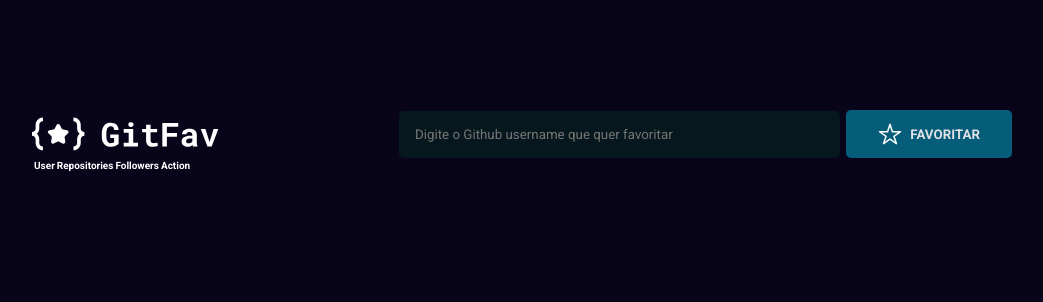
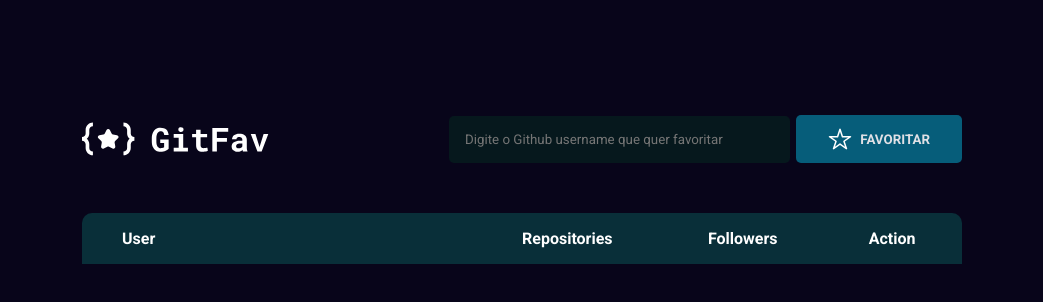
Before and after one commit to matheussegre/gitfav, a plain HTML site: page index.html in a window 1280 px wide. Shown: the whole page, without its empty margins (118-1161 px from the left). Drawn offline with Linux system fonts and the light colour scheme.

Commit message:
Created table header

```diff
--- a/index.html
+++ b/index.html
@@ -21,7 +21,9 @@
         <label class="sr-only" for="input-search">Digite o Github username que quer favoritar</label>
         <input id="input-search" type="text" placeholder="Digite o Github username que quer favoritar">
         <button>
-            <img src="./src/assets/star.svg" alt="">
+          <svg width="24" height="24" viewBox="0 0 24 24" fill="none" xmlns="http://www.w3.org/2000/svg">
+            <path fill-rule="evenodd" clip-rule="evenodd" d="M12 1.5C12.3249 1.5 12.6128 1.70919 12.7133 2.01819L14.9824 9H22.5C22.8287 9 23.1191 9.21402 23.2164 9.52798C23.3137 9.84193 23.1952 10.1827 22.9241 10.3685L16.8295 14.5477L19.1794 21.5102C19.2837 21.8193 19.1762 22.1605 18.9134 22.354C18.6506 22.5474 18.2929 22.5488 18.0287 22.3573L12 17.9887L5.97133 22.3573C5.70709 22.5488 5.34938 22.5474 5.0866 22.354C4.82381 22.1605 4.71628 21.8193 4.82063 21.5102L7.17046 14.5477L1.07585 10.3685C0.804769 10.1827 0.686309 9.84193 0.783612 9.52798C0.880915 9.21402 1.17131 9 1.49999 9H9.01763L11.2867 2.01819C11.3871 1.70919 11.6751 1.5 12 1.5ZM12 4.67651L10.2758 9.98181C10.1753 10.2908 9.88739 10.5 9.56249 10.5H3.91994L8.48664 13.6315C8.76343 13.8213 8.88044 14.1718 8.77311 14.4898L6.99287 19.7646L11.5599 16.4552C11.8225 16.2649 12.1775 16.2649 12.4401 16.4552L17.0071 19.7646L15.2269 14.4898C15.1196 14.1718 15.2366 13.8213 15.5133 13.6315L20.08 10.5H14.4375C14.1126 10.5 13.8246 10.2908 13.7242 9.98181L12 4.67651Z" fill="white"/>
+            </svg>
             FAVORITAR
         </button>
       </div>
--- a/scss/styles.scss
+++ b/scss/styles.scss
@@ -39,7 +39,32 @@ header{
 }
 
 table{
+    font-weight: 700;
+    font-size:1.6rem;
+    width: 100%;
     color: white;
+    margin-top: 5rem;
+
+    border-collapse: collapse;
+    thead{
+        background-color: var(--table-header);
+        th{
+            &:first-child{
+                border-top-left-radius: 1rem;
+                width: 40rem;
+            }
+            &:last-child{
+                border-top-right-radius: 1rem;
+            }
+        }
+    }
+    th{
+        text-align: left;
+        padding: 1.6rem 2.4rem 1.6rem 4rem;
+        // &:first-child{
+        //     width: 100%;
+        // }
+    }
 }
 
 .search{
@@ -48,7 +73,6 @@ table{
 
     width: 63.2rem;
     height: 4.8rem;
-
 
     gap: 0.6rem;
     input{
@@ -73,8 +97,10 @@ table{
         &:hover{
             background-color: var(--btn-hover);
             color: var(--btn-color);
-            img{
-
+            svg {
+                path{
+                    fill: var(--btn-color);
+                }
             }
         }
     }
@@ -93,7 +119,7 @@ table{
   }
 
 #app{
-    padding: 11rem;
+    padding: 11.5rem 16rem 11.6rem;
     max-width: 1200px;
     margin: 0 auto;
 }
```
Also changed, not shown: css/styles.css, 1 other file.
